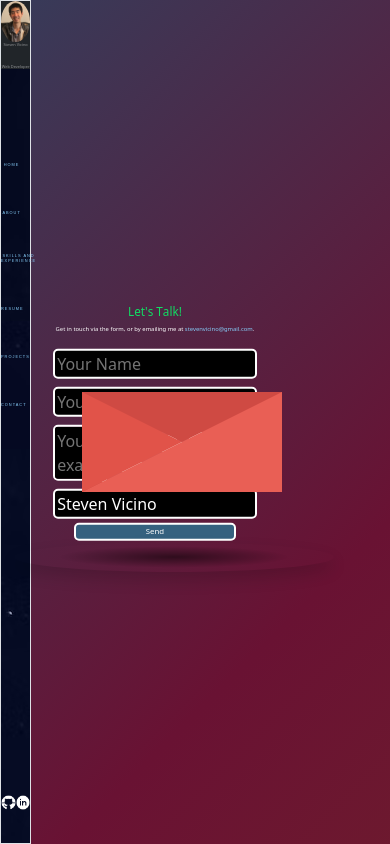
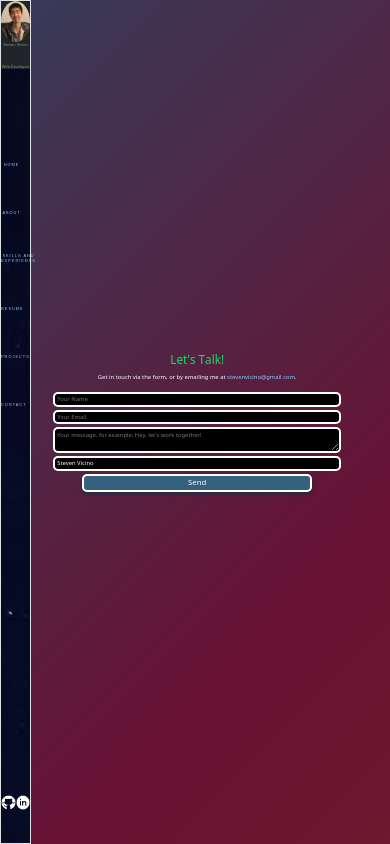
Before and after one commit to StevenVicino/my-website, a React (Create React App) app: page /Contact in a window 390 px wide. Built offline with nearby package versions, Linux system fonts and the light colour scheme.

Commit message:
Created more responsivity in the contact page

```diff
--- a/src/App.css
+++ b/src/App.css
@@ -195,6 +195,10 @@ nav {
 /* --- Skills and Experiences --- */
 /* --- Contact --- */
 
+input[type=text], textarea{
+  font-size: 1.5vw;
+}
+
 #input-box{
   background-color: black;
   color: white;
@@ -212,6 +216,16 @@ margin-top:0.5em;
   border: 2px solid #fff;
   border-radius: 5px;
 margin-top:0.5em;
+cursor: pointer;
+box-shadow: 0 .5vw 1vw #193047;
+transition-duration: 0.4s;
+overflow: hidden;
+}
+
+#input-button:hover{
+  background: #fff;
+  box-shadow: 0px .5vw 1vw .5vw #35617f;
+  color: #000;
 }
 
 /* --- Contact --- */
@@ -431,7 +445,7 @@ margin-top:0.5em;
 
 .slider {
   position: relative;
-  width: 60em;
+  width: 80%;
   margin: 50px auto;
   box-shadow: 0 2px 2px 0 rgba(0, 0, 0, 0.14), 0 1px 5px 0 rgba(0, 0, 0, 0.12),
     0 3px 1px -2px rgba(0, 0, 0, 0.2);
@@ -472,7 +486,7 @@ margin-top:0.5em;
   width: 20px;
   border-radius: 50%;
   cursor: pointer;
-  background-color: #212121;
+  background-color: #c7c0c0;
   transition: background-color 0.2s linear;
 }
 
@@ -525,25 +539,26 @@ margin-top:0.5em;
 }
 
 .slide-title {
-  font-size:3vw;
-  margin-bottom: 20px;
+  font-size:2vw;
+  margin-top: 1vw;
+  margin-bottom: 1vw;
   color: rgb(17, 222, 99);
 }
 
 .slide-text {
-  font-size:1.5vw;
+  font-size:1vw;
   margin-bottom: 20px;
 }
 
 .slide-link {
-  font-size:2vw;
+  font-size:1.5vw;
   display: inline-block;
-  padding: 10px 20px;
+  padding: 1vw 1.5vw;
   color: #fff;
   border-radius: 3px;
   text-decoration: none;
   background-color: #ff4081;
-  margin-right: 1em;
+  margin-bottom: 1vw;
 }
 
 .slide-image img {
@@ -833,46 +848,11 @@ margin-top:0.5em;
 }
 
 /* --- media query  smaller than 1025px --- */
-/* @media screen and (max-width: 1025px){
-  .wrapper {
-    display: flex;
-    width: 100%;
-    align-items: stretch;
-    background: linear-gradient(-45deg, #7c341d, #691233, #0e5d79, #0e7c62);
-    background-size: 400% 400%;
-    animation: gradient 10s ease infinite;
+@media screen and (max-width: 1025px){
+  .letter-image {
+    display: none !important;
   }
-
-#sidebar {
-  width: 8vw;
-  min-height: 100vh;
+  .contact-box {
+    width: 80%;
+  }
 }
-
-#headshot-me {
-  width: 100%;
-}
-
-#nav-title {
-  font-size: 1vw;
-  text-align: center;
-}
-
-nav {
-  display: block;
-  text-align: center;
-  background-image: url("./images/night-sky.avif");
-}
-
-#nav-link{
-  font-size: 1vw;
-  color:lightskyblue
-}
-
-#nav-link:hover{
-  color: darkblue !important;
-}
-
-#menu{
-  margin-top: 5em;
-}
-} */
--- a/src/Layout/About.js
+++ b/src/Layout/About.js
@@ -23,13 +23,13 @@ function About() {
           </p>
           <p id="styled-ending">Together, let's make something awesome!</p>
         </div>
-        <button
-          className="w-75 justify-self-center"
-          type="button"
+        <Link
+          to="/Experience"
+          className="w-75 justify-self-center text-center"
           id="input-button"
         >
-          <Link to="/Experience">See All Skills</Link>
-        </button>
+          See All Skills
+        </Link>
         <div
           className="row justify-content-center"
           id="styled-heading-about message-body"
--- a/src/Layout/Contact.js
+++ b/src/Layout/Contact.js
@@ -29,7 +29,7 @@ function Contact() {
   return (
     <div className="container">
       <div className="row align-items-center">
-        <div className="col-7 vertical-center">
+        <div className="col-7 vertical-center contact-box">
           <h1 id="styled-heading-about">
             <div id="letter">L</div>
             <div id="letter">e</div>
--- a/src/Layout/Homepage.js
+++ b/src/Layout/Homepage.js
@@ -49,7 +49,6 @@ function Homepage() {
           <div id="letter">c</div>
           <div id="letter">e</div>
         </h1>
-        <h5>(Mobile Version Coming Soon)</h5>
         <Link to="/contact" id="contact-link">
           Contact Me!
         </Link>
```
